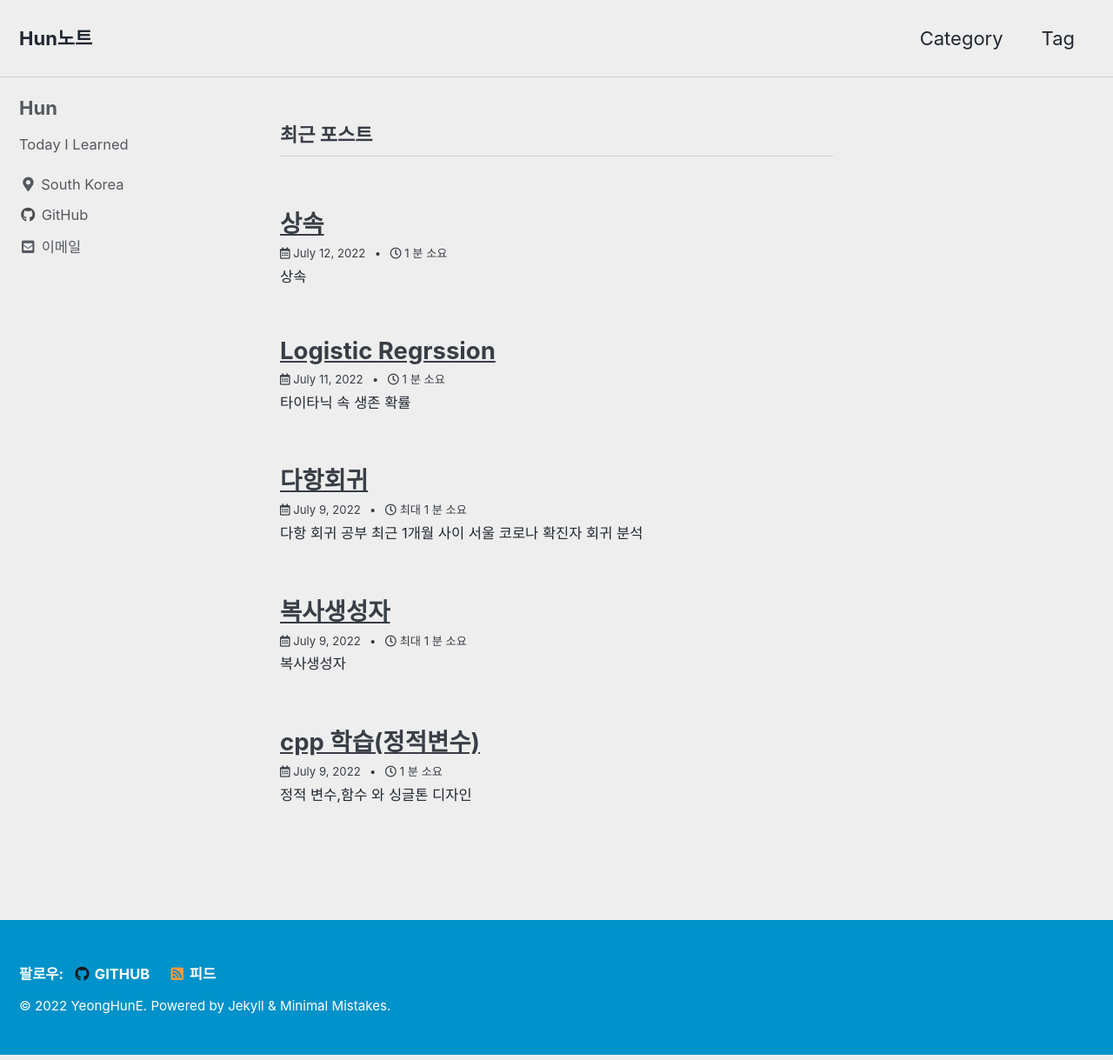
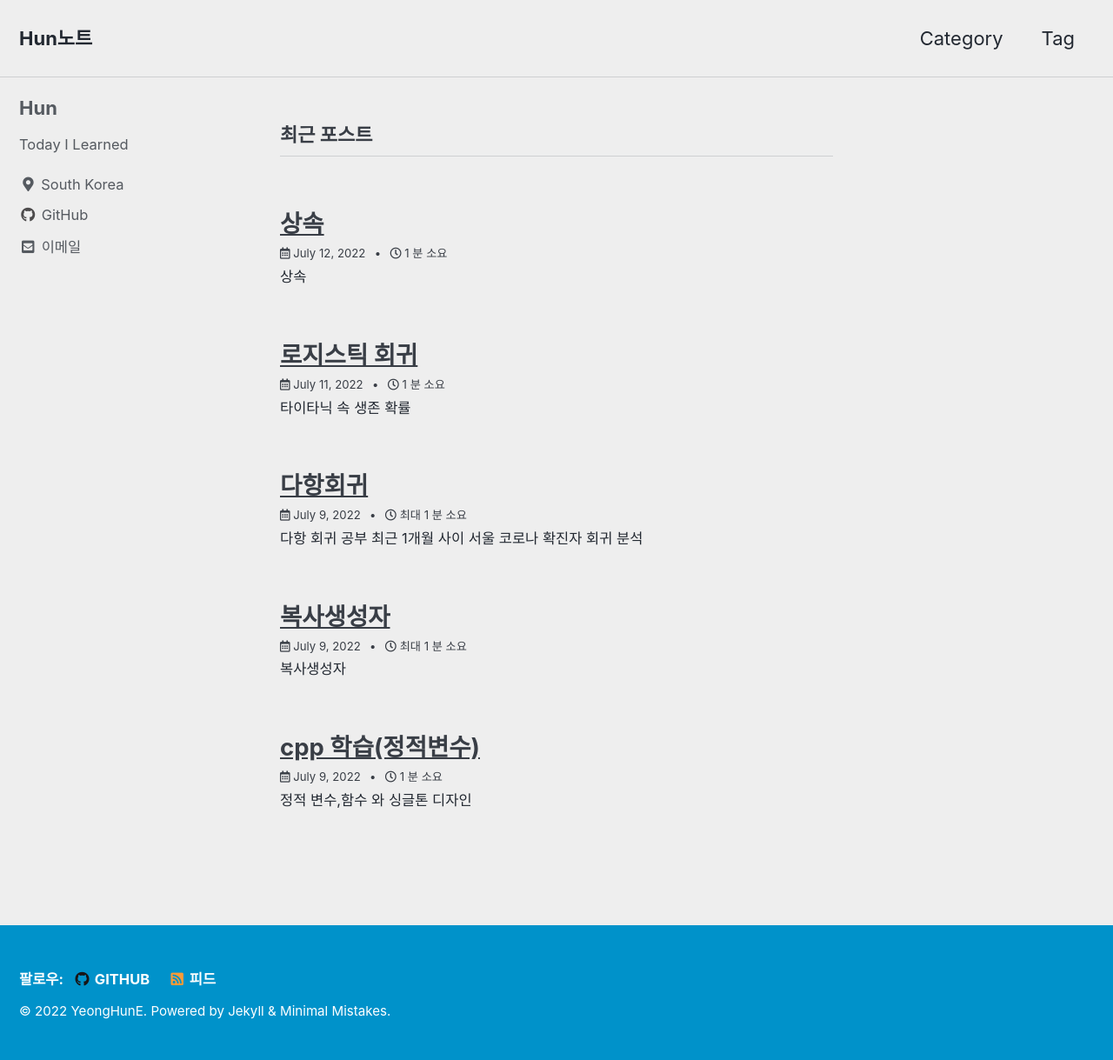
Before and after one commit to yeonghune/yeonghune.github.io, a Jekyll site: the page built from index.html, in a window 1280 px wide. Shown: the whole page at 87% size. Built offline with Jekyll 4.4.1, drawn with Linux system fonts in a browser that asks for light colours; cached includes are drawn as plain includes; the list of posts is cut into pages by our own code.

Commit message:
Update 2022-07-11-Logistic-Regression.md

```diff
--- a/_posts/2022-07-11-Logistic-Regression.md
+++ b/_posts/2022-07-11-Logistic-Regression.md
@@ -1,6 +1,6 @@
 ---
 layout: single
-title:  "Logistic Regrssion"
+title:  "로지스틱 회귀"
 categories : study
 tag : python
 toc : true
```
